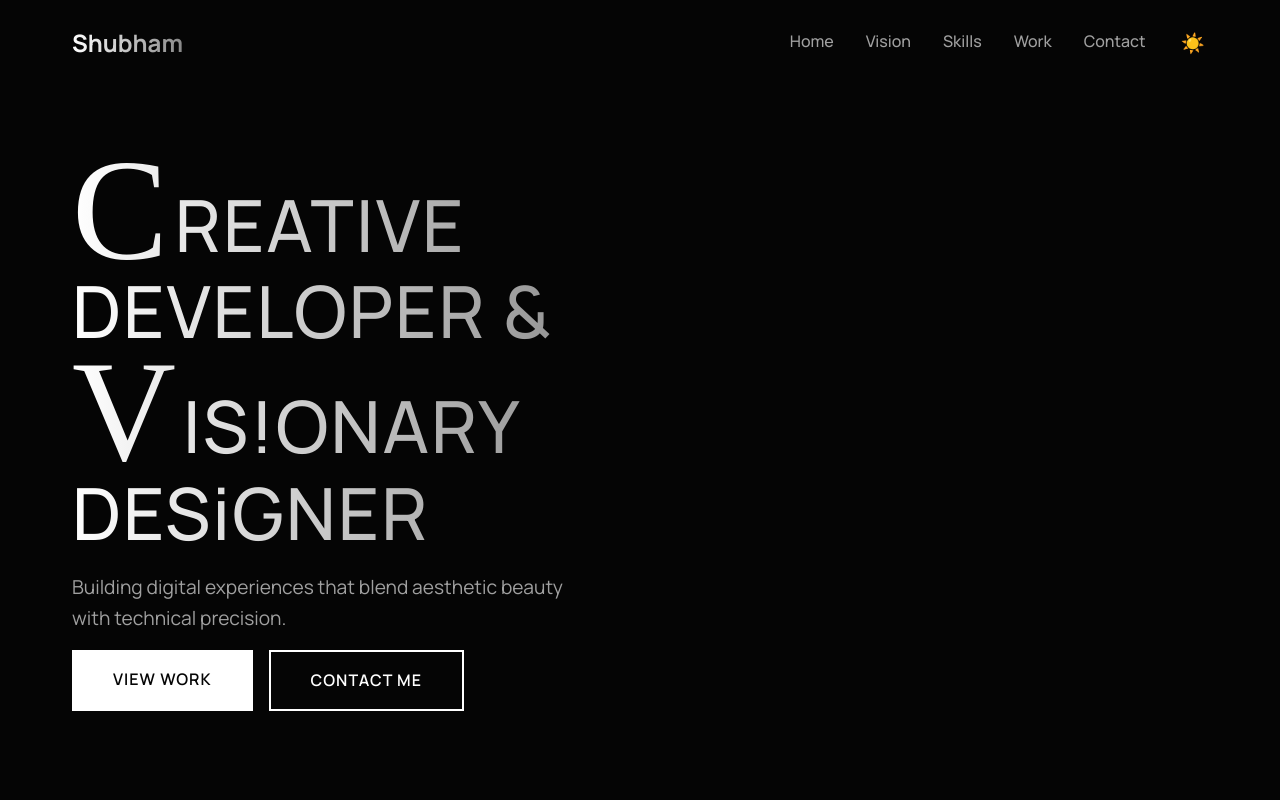
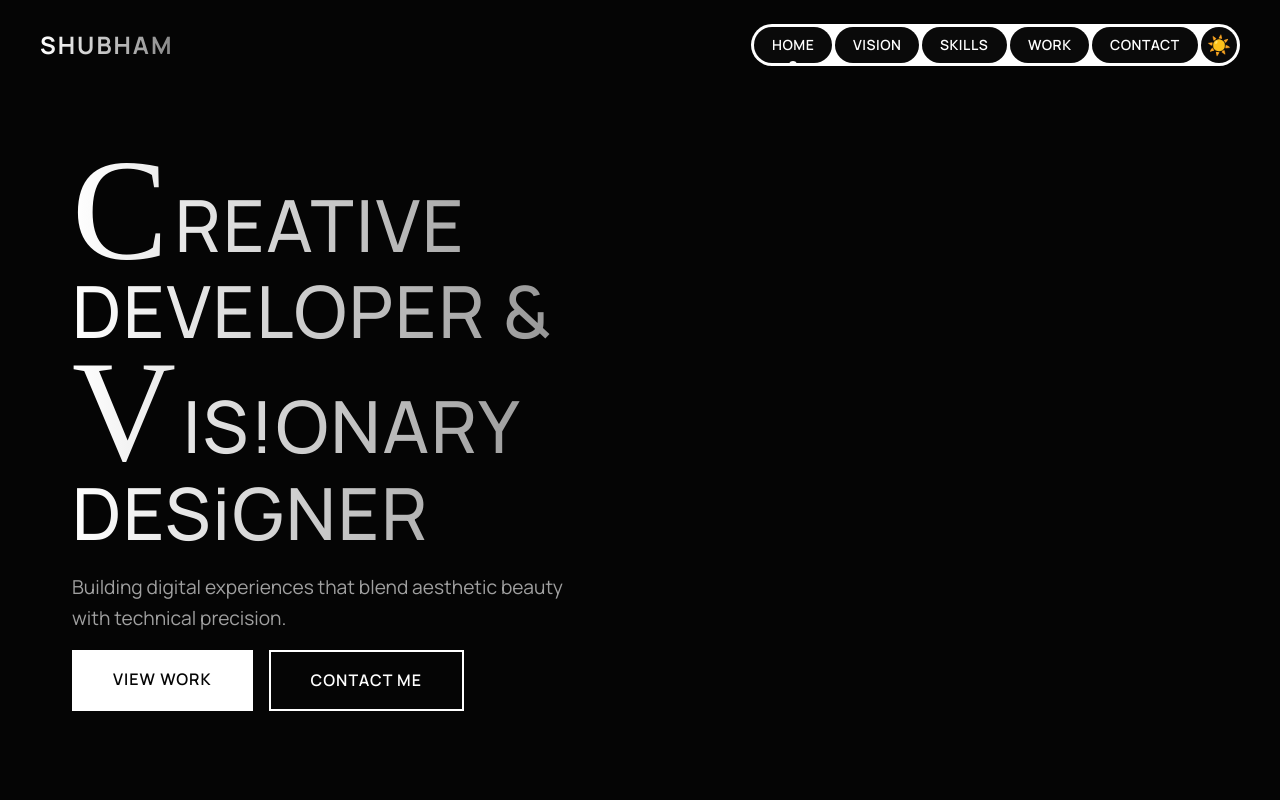
Before and after one commit to Spathneja21/Portfolio, a React (Vite) app: page / in a window 1280 px wide. Shown: the top 800 px of the page. Built offline with nearby package versions, Linux system fonts and the light colour scheme; a web font is replaced by a local one.

Commit message:
added some new animations to the navbar.

```diff
--- a/package.json
+++ b/package.json
@@ -10,6 +10,7 @@
     "preview": "vite preview"
   },
   "dependencies": {
+    "gsap": "^3.14.2",
     "react": "^19.2.0",
     "react-dom": "^19.2.0"
   },
--- a/src/components/Navbar.css
+++ b/src/components/Navbar.css
@@ -1,70 +1,236 @@
+/* Pill Navigation Container */
+.pill-nav-container {
+    position: fixed;
+    top: 1.5rem;
+    left: 0;
+    right: 0;
+    z-index: 1000;
+    padding: 0 2rem;
+    transition: all 0.4s cubic-bezier(0.4, 0, 0.2, 1);
+}
+
+.pill-nav {
+    --nav-h: 42px;
+    --pill-pad-x: 18px;
+    --pill-gap: 3px;
+    --base: var(--text-primary);
+    --pill-bg: var(--bg-secondary);
+    --hover-text: var(--bg-primary);
+    --pill-text: var(--text-primary);
+
+    width: 100%;
+    max-width: 1200px;
+    margin: 0 auto;
+    display: flex;
+    align-items: center;
+    justify-content: space-between;
+    gap: 2rem;
+    box-sizing: border-box;
+}
+
+/* Logo */
+.pill-logo {
+    width: auto;
+    height: auto;
+    border-radius: 0;
+    background: transparent;
+    padding: 0;
+    display: inline-flex;
+    align-items: center;
+    justify-content: center;
+    overflow: visible;
+    text-decoration: none;
+    flex-shrink: 0;
+}
+
+.logo-text {
+    font-size: 1.5rem;
+    font-weight: 700;
+    font-family: var(--font-heading);
+    text-transform: uppercase;
+    letter-spacing: 2px;
+    background: var(--accent-gradient);
+    -webkit-background-clip: text;
+    background-clip: text;
+    -webkit-text-fill-color: transparent;
+}
+
+/* Nav Items Container */
+.pill-nav-items {
+    position: relative;
+    display: flex;
+    align-items: center;
+    height: var(--nav-h);
+    background: var(--base);
+    border-radius: 9999px;
+    overflow: visible;
+}
+
+.pill-list {
+    list-style: none;
+    display: flex;
+    align-items: stretch;
+    gap: var(--pill-gap);
+    margin: 0;
+    padding: 3px;
+    height: 100%;
+}
+
+.pill-list>li {
+    display: flex;
+    height: 100%;
+}
+
+/* Pill Links */
+.pill {
+    display: inline-flex;
+    align-items: center;
+    justify-content: center;
+    height: 100%;
+    padding: 0 var(--pill-pad-x);
+    background: var(--pill-bg);
+    color: var(--pill-text);
+    text-decoration: none;
+    border-radius: 9999px;
+    box-sizing: border-box;
+    font-weight: 600;
+    font-size: 14px;
+    line-height: 0;
+    text-transform: uppercase;
+    letter-spacing: 0.5px;
+    white-space: nowrap;
+    cursor: pointer;
+    position: relative;
+    overflow: hidden;
+    transition: all 0.3s ease;
+}
+
+/* Hover Circle */
+.pill .hover-circle {
+    position: absolute;
+    left: 50%;
+    bottom: 0;
+    border-radius: 50%;
+    background: var(--base);
+    z-index: 1;
+    display: block;
+    pointer-events: none;
+    will-change: transform;
+}
+
+/* Label Stack */
+.pill .label-stack {
+    position: relative;
+    display: inline-block;
+    line-height: 1;
+    z-index: 2;
+}
+
+.pill .pill-label {
+    position: relative;
+    z-index: 2;
+    display: inline-block;
+    line-height: 1;
+    will-change: transform;
+}
+
+.pill .pill-label-hover {
+    position: absolute;
+    left: 0;
+    top: 0;
+    color: var(--hover-text);
+    z-index: 3;
+    display: inline-block;
+    will-change: transform, opacity;
+}
+
+/* Active State Indicator */
+.pill.is-active::after {
+    content: '';
+    position: absolute;
+    bottom: -6px;
+    left: 50%;
+    transform: translateX(-50%);
+    width: 8px;
+    height: 8px;
+    background: var(--base);
+    border-radius: 50%;
+    z-index: 4;
+}
+
+/* Theme Toggle Button */
+.theme-toggle-pill {
+    background: var(--pill-bg);
+    border: none;
+    font-size: 1.2rem;
+    cursor: pointer;
+    padding: 0.5rem;
+    border-radius: 50%;
+    transition: all 0.3s ease;
+    display: flex;
+    align-items: center;
+    justify-content: center;
+    width: 36px;
+    height: 36px;
+}
+
+.theme-toggle-pill:hover {
+    transform: scale(1.1) rotate(15deg);
+    background: var(--base);
+}
+
+/* Scrolled State */
+.navbar.scrolled .pill-nav-container {
+    top: 0;
+    padding: 0.5rem 2rem;
+    background: var(--navbar-bg);
+    backdrop-filter: blur(10px);
+    border-bottom: 1px solid var(--glass-border);
+}
+
+/* Responsive */
+@media (max-width: 768px) {
+    .pill-nav-container {
+        padding: 0 1rem;
+    }
+
+    .navbar.scrolled .pill-nav-container {
+        padding: 0.5rem 1rem;
+    }
+
+    .pill-nav {
+        gap: 1rem;
+    }
+
+    .pill-nav-items {
+        display: none;
+    }
+
+    .pill-logo {
+        margin: 0;
+    }
+}
+
+/* Remove old navbar styles */
 .navbar {
     position: fixed;
     top: 0;
     left: 0;
     width: 100%;
-    padding: 1.5rem 0;
+    padding: 0;
     z-index: 1000;
     transition: all 0.3s ease;
+    pointer-events: none;
 }
 
-.navbar.scrolled {
-    background: var(--navbar-bg);
-    backdrop-filter: blur(10px);
-    padding: 1rem 0;
-    border-bottom: 1px solid var(--glass-border);
+.navbar>* {
+    pointer-events: all;
 }
 
-.nav-container {
-    display: flex;
-    justify-content: space-between;
-    align-items: center;
+/* Legacy styles cleanup */
+.nav-container,
+.logo,
+.nav-links,
+.theme-toggle {
+    display: none;
 }
-
-.logo {
-    font-size: 1.5rem;
-    font-weight: 700;
-    background: var(--accent-gradient);
-    -webkit-background-clip: text;
-    -webkit-text-fill-color: transparent;
-}
-
-.nav-links {
-    display: flex;
-    gap: 2rem;
-    list-style: none;
-}
-
-.nav-links a {
-    font-weight: 500;
-    color: var(--text-secondary);
-}
-
-.nav-links a:hover {
-    color: var(--text-primary);
-}
-
-@media (max-width: 768px) {
-    .nav-links {
-        display: none;
-        /* Mobile menu implementation later if needed */
-    }
-}
-
-.theme-toggle {
-    background: none;
-    border: none;
-    font-size: 1.2rem;
-    cursor: pointer;
-    padding: 0.2rem;
-    border-radius: 50%;
-    transition: transform 0.3s ease;
-    display: flex;
-    align-items: center;
-    justify-content: center;
-}
-
-.theme-toggle:hover {
-    transform: rotate(30deg);
-    background-color: var(--glass-bg);
-}
--- a/src/components/Navbar.jsx
+++ b/src/components/Navbar.jsx
@@ -1,33 +1,190 @@
-import React, { useState, useEffect } from 'react';
+import React, { useState, useEffect, useRef } from 'react';
+import { gsap } from 'gsap';
 import './Navbar.css';
 
 const Navbar = ({ theme, toggleTheme }) => {
   const [scrolled, setScrolled] = useState(false);
+  const [activeSection, setActiveSection] = useState('home');
 
+  const circleRefs = useRef([]);
+  const tlRefs = useRef([]);
+  const activeTweenRefs = useRef([]);
+  const logoRef = useRef(null);
+  const navItemsRef = useRef(null);
+
+  const navItems = [
+    { label: 'Home', href: '#home' },
+    { label: 'Vision', href: '#vision' },
+    { label: 'Skills', href: '#skills' },
+    { label: 'Work', href: '#work' },
+    { label: 'Contact', href: '#contact' }
+  ];
+
+  // Scroll detection for navbar background
   useEffect(() => {
     const handleScroll = () => {
       setScrolled(window.scrollY > 50);
+
+      // Detect active section
+      const sections = ['home', 'vision', 'skills', 'work', 'contact'];
+      const scrollPosition = window.scrollY + 100;
+
+      for (let i = sections.length - 1; i >= 0; i--) {
+        const section = document.getElementById(sections[i]);
+        if (section && section.offsetTop <= scrollPosition) {
+          setActiveSection(sections[i]);
+          break;
+        }
+      }
     };
+
     window.addEventListener('scroll', handleScroll);
     return () => window.removeEventListener('scroll', handleScroll);
   }, []);
 
+  // GSAP animation setup
+  useEffect(() => {
+    const ease = 'power3.easeOut';
+
+    const layout = () => {
+      circleRefs.current.forEach((circle, index) => {
+        if (!circle?.parentElement) return;
+
+        const pill = circle.parentElement;
+        const rect = pill.getBoundingClientRect();
+        const { width: w, height: h } = rect;
+        const R = ((w * w) / 4 + h * h) / (2 * h);
+        const D = Math.ceil(2 * R) + 2;
+        const delta = Math.ceil(R - Math.sqrt(Math.max(0, R * R - (w * w) / 4))) + 1;
+        const originY = D - delta;
+
+        circle.style.width = `${D}px`;
+        circle.style.height = `${D}px`;
+        circle.style.bottom = `-${delta}px`;
+
+        gsap.set(circle, {
+          xPercent: -50,
+          scale: 0,
+          transformOrigin: `50% ${originY}px`
+        });
+
+        const label = pill.querySelector('.pill-label');
+        const hoverLabel = pill.querySelector('.pill-label-hover');
+
+        if (label) gsap.set(label, { y: 0 });
+        if (hoverLabel) gsap.set(hoverLabel, { y: h + 12, opacity: 0 });
+
+        tlRefs.current[index]?.kill();
+        const tl = gsap.timeline({ paused: true });
+
+        tl.to(circle, { scale: 1.2, xPercent: -50, duration: 2, ease, overwrite: 'auto' }, 0);
+
+        if (label) {
+          tl.to(label, { y: -(h + 8), duration: 2, ease, overwrite: 'auto' }, 0);
+        }
+
+        if (hoverLabel) {
+          gsap.set(hoverLabel, { y: Math.ceil(h + 100), opacity: 0 });
+          tl.to(hoverLabel, { y: 0, opacity: 1, duration: 2, ease, overwrite: 'auto' }, 0);
+        }
+
+        tlRefs.current[index] = tl;
+      });
+    };
+
+    layout();
+
+    const onResize = () => layout();
+    window.addEventListener('resize', onResize);
+
+    if (document.fonts?.ready) {
+      document.fonts.ready.then(layout).catch(() => { });
+    }
+
+    // Initial load animation
+    const navItems = navItemsRef.current;
+
+    if (navItems) {
+      gsap.set(navItems, { width: 0, overflow: 'hidden' });
+      gsap.to(navItems, { width: 'auto', duration: 0.6, ease });
+    }
+
+    return () => window.removeEventListener('resize', onResize);
+  }, []);
+
+  const handleEnter = (i) => {
+    const tl = tlRefs.current[i];
+    if (!tl) return;
+    activeTweenRefs.current[i]?.kill();
+    activeTweenRefs.current[i] = tl.tweenTo(tl.duration(), {
+      duration: 0.3,
+      ease: 'power3.easeOut',
+      overwrite: 'auto'
+    });
+  };
+
+  const handleLeave = (i) => {
+    const tl = tlRefs.current[i];
+    if (!tl) return;
+    activeTweenRefs.current[i]?.kill();
+    activeTweenRefs.current[i] = tl.tweenTo(0, {
+      duration: 0.2,
+      ease: 'power3.easeOut',
+      overwrite: 'auto'
+    });
+  };
+
   return (
     <nav className={`navbar ${scrolled ? 'scrolled' : ''}`}>
-      <div className="container nav-container">
-        <a href="#home" className="logo">Shubham</a>
-        <ul className="nav-links">
-          <li><a href="#home">Home</a></li>
-          <li><a href="#vision">Vision</a></li>
-          <li><a href="#skills">Skills</a></li>
-          <li><a href="#work">Work</a></li>
-          <li><a href="#contact">Contact</a></li>
-          <li>
-            <button className="theme-toggle" onClick={toggleTheme} aria-label="Toggle Theme">
-              {theme === 'dark' ? '☀️' : '🌙'}
-            </button>
-          </li>
-        </ul>
+      <div className="pill-nav-container">
+        <div className="pill-nav">
+          <a
+            href="#home"
+            className="pill-logo"
+            aria-label="Home"
+            ref={logoRef}
+          >
+            <span className="logo-text">Shubham</span>
+          </a>
+
+          <div className="pill-nav-items" ref={navItemsRef}>
+            <ul className="pill-list" role="menubar">
+              {navItems.map((item, i) => (
+                <li key={item.href} role="none">
+                  <a
+                    role="menuitem"
+                    href={item.href}
+                    className={`pill${activeSection === item.href.substring(1) ? ' is-active' : ''}`}
+                    aria-label={item.label}
+                    onMouseEnter={() => handleEnter(i)}
+                    onMouseLeave={() => handleLeave(i)}
+                  >
+                    <span
+                      className="hover-circle"
+                      aria-hidden="true"
+                      ref={el => { circleRefs.current[i] = el; }}
+                    />
+                    <span className="label-stack">
+                      <span className="pill-label">{item.label}</span>
+                      <span className="pill-label-hover" aria-hidden="true">
+                        {item.label}
+                      </span>
+                    </span>
+                  </a>
+                </li>
+              ))}
+              <li role="none">
+                <button
+                  className="theme-toggle-pill"
+                  onClick={toggleTheme}
+                  aria-label="Toggle Theme"
+                >
+                  {theme === 'dark' ? '☀️' : '🌙'}
+                </button>
+              </li>
+            </ul>
+          </div>
+        </div>
       </div>
     </nav>
   );
--- a/src/components/Preloader.css
+++ b/src/components/Preloader.css
@@ -27,7 +27,7 @@
     -webkit-text-fill-color: transparent;
     opacity: 0;
     animation: fadeIn 1s ease forwards;
-    font-family:'Segoe UI', Tahoma, Geneva, Verdana, sans-serif;
+    font-family:var(--font-heading);
 }
 
 .loading-bar-container {
```
Also changed, not shown: 1 other file (tests, documents, lock files or other folders).
